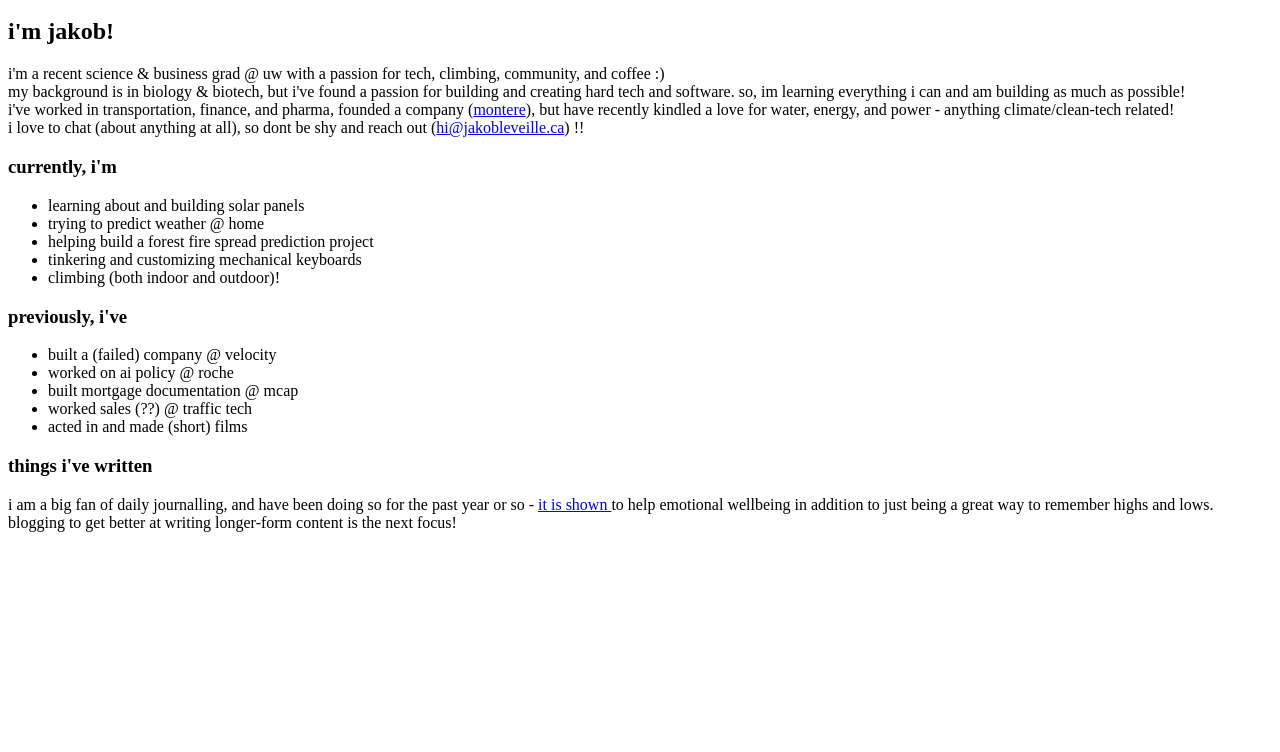
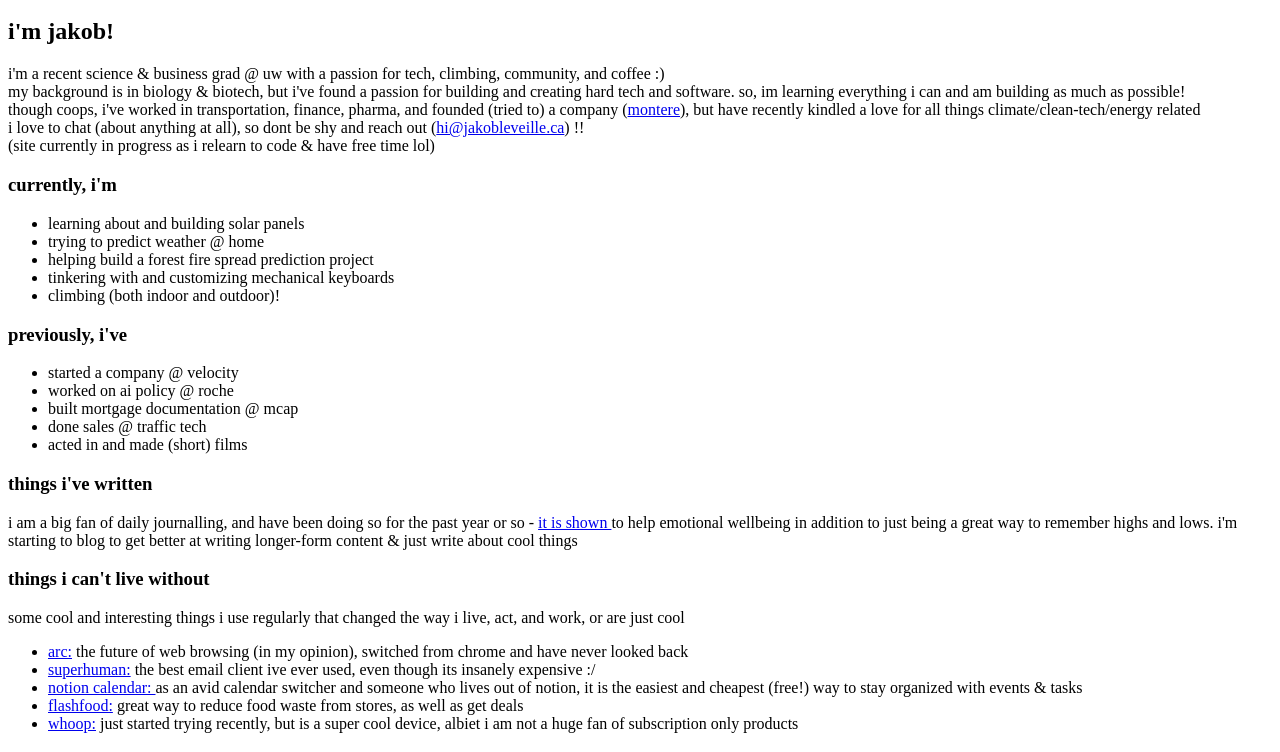
Before and after one commit to jakobleveille/jakobleveille.github.io, a plain HTML site: page index.html in a window 1280 px wide. Shown: the part 48-800 px from the top of the page. Drawn offline with Linux system fonts and the light colour scheme.

Commit message:
updating notes

```diff
--- a/index.html
+++ b/index.html
@@ -5,6 +5,7 @@
 <body>
 
 <!-- heading stuff-->
+<!-- need to add waving hand-->
 <div>
     <h1>hi! <br> </h1>
     <h2>i'm jakob!</h2>
@@ -16,9 +17,10 @@
 <p>
     i'm a recent science & business grad @ uw with a passion for tech, climbing, community, and coffee :) <br>
     my background is in biology & biotech, but i've found a passion for building and creating hard tech and software. so, im learning everything i can and am building as much as possible!<br>
-    i've worked in transportation, finance, and pharma, founded a company (<a href="montere.ca">montere</a>),
-    but have recently kindled a love for water, energy, and power - anything climate/clean-tech related! <br>
-    i love to chat (about anything at all), so dont be shy and reach out (<a href= "mailto: hi@jakobleveille.ca">hi@jakobleveille.ca</a>) !!
+    though coops, i've worked in transportation, finance, pharma, and founded (tried to) a company (<a href="montere.ca">montere</a>),
+    but have recently kindled a love for all things climate/clean-tech/energy related <br>
+    i love to chat (about anything at all), so dont be shy and reach out (<a href= "mailto: hi@jakobleveille.ca">hi@jakobleveille.ca</a>) !! <br>
+    (site currently in progress as i relearn to code & have free time lol)
 </p>
 
 <!-- what i'm up to-->
@@ -28,7 +30,7 @@
             <li>learning about and building solar panels</li>
             <li>trying to predict weather @ home</li>
             <li>helping build a forest fire spread prediction project</li>
-            <li>tinkering and customizing mechanical keyboards</li>
+            <li>tinkering with and customizing mechanical keyboards</li>
             <li>climbing (both indoor and outdoor)!</li>
         </ul>
 </div>
@@ -37,20 +39,36 @@
 <div>
     <h3>previously, i've</h3>
         <ul>
-            <li>built a (failed) company @ velocity</li>
+            <li>started a company @ velocity</li>
             <li>worked on ai policy @ roche</li>
             <li>built mortgage documentation @ mcap</li>
-            <li>worked sales (??) @ traffic tech</li>
+            <li>done sales @ traffic tech</li>
             <li>acted in and made (short) films</li>
 
 </div>
 
 <!--things i've written-->
+<div>
     <h3>things i've written</h3>
     <p>i am a big fan of daily journalling, and have been doing so for the past year or so - <a href= "https://www.urmc.rochester.edu/encyclopedia/content.aspx?ContentID=4552&ContentTypeID=1#:~:text=Journaling%20helps%20control%20your%20symptoms,and%20identifying%20negative%20thoughts%20and">it is shown </a>
-        to help emotional wellbeing in addition to just being a great way to remember highs and lows. blogging to get better at writing longer-form content is the next focus!</p>
+        to help emotional wellbeing in addition to just being a great way to remember highs and lows. i'm starting to blog to get better at writing longer-form content & just write about cool things</p>
+</div>
 
-<!--films/pictures ive been apart of/took-->
+<!--what im passionate about-->
+<div>
+    <h3>things i can't live without</h3>
+    <p> some cool and interesting things i use regularly that changed the way i live, act, and work, or are just cool
+        <ul>
+            <li><a href= "https://arc.net/">arc:</a> the future of web browsing (in my opinion), switched from chrome and have never looked back</li>
+            <li><a href= "https://superhuman.com/">superhuman:</a> the best email client ive ever used, even though its insanely expensive :/</li>
+            <li><a href= "https://www.notion.so/product/calendar">notion calendar: </a> as an avid calendar switcher and someone who lives out of notion, it is the easiest and cheapest (free!) way to stay organized with events & tasks</li>
+            <li><a href= "https://www.flashfood.com/">flashfood:</a> great way to reduce food waste from stores, as well as get deals </li>
+            <li><a href= "https://www.whoop.com/ca/en/">whoop:</a> just started trying recently, but is a super cool device, albiet i am not a huge fan of subscription only products </li>
+
+
+        </ul>
+    </p>
+</div>
 
 </body>
 </html>
```
